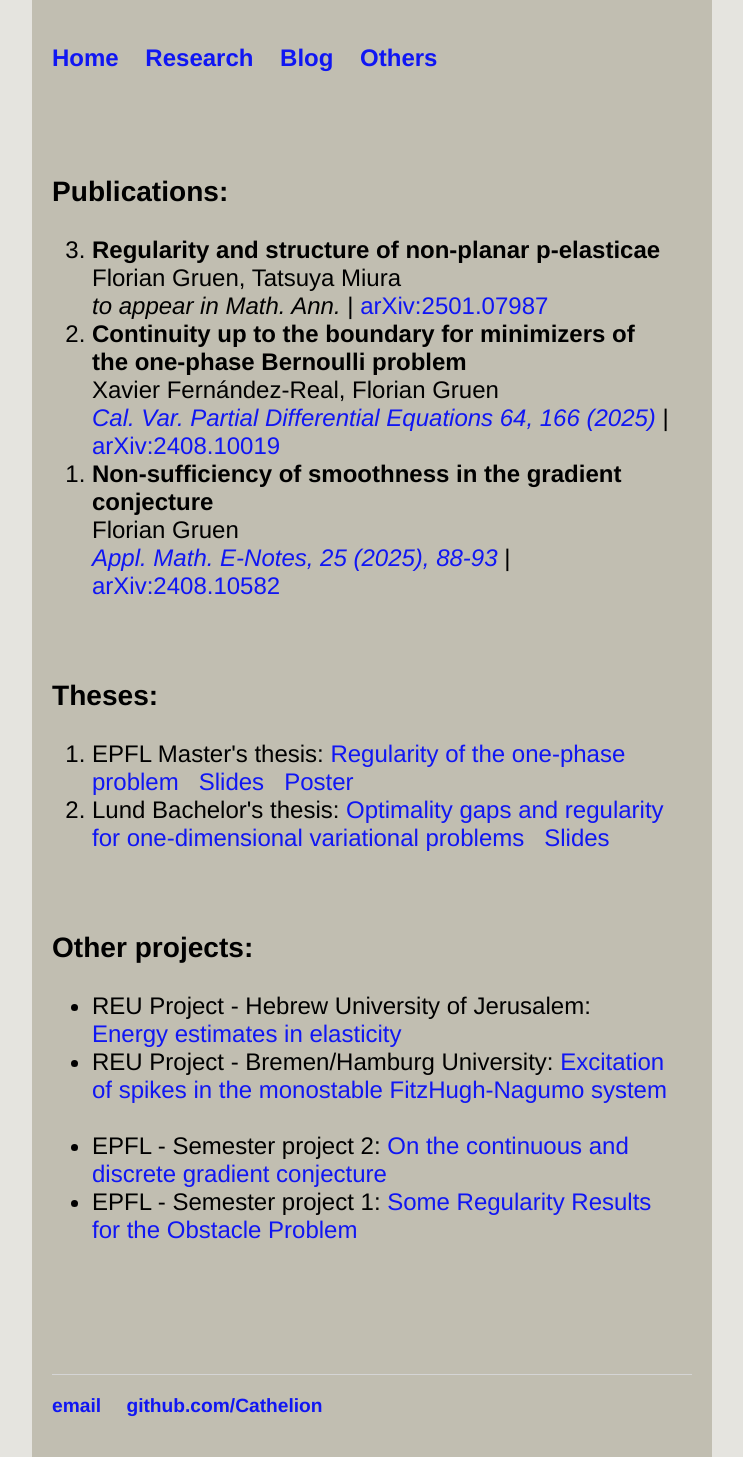
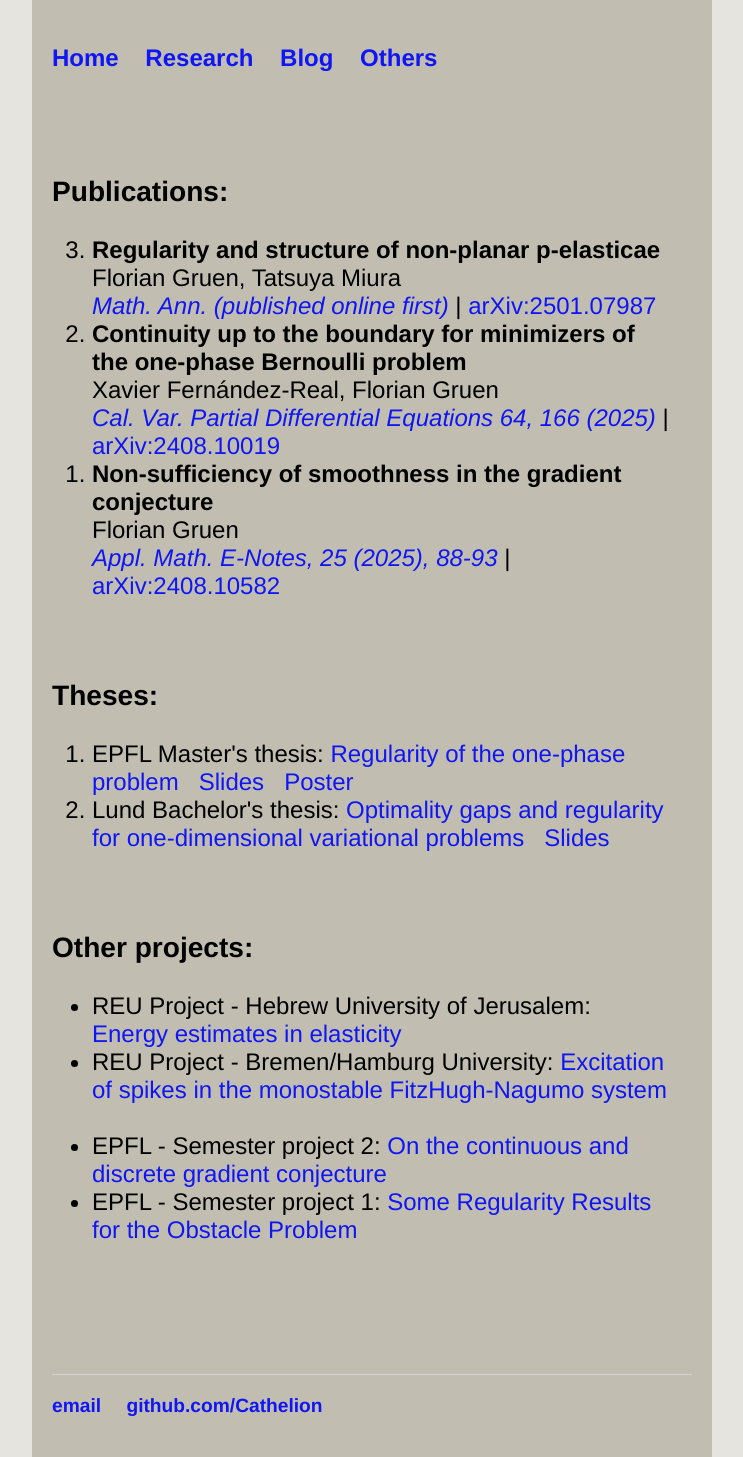
Before and after one commit to Cathelion/Cathelion.github.io, a Jekyll site: the page built from research/research.html, in a window 1280 px wide. Shown: the whole page, without its empty margins (268-1011 px from the left). Built offline with Jekyll 4.4.1, drawn with Linux system fonts in a browser that asks for light colours.

Commit message:
Update research.html

```diff
--- a/research/research.html
+++ b/research/research.html
@@ -7,7 +7,7 @@
     		<div class="blurb">
 <h3>Publications:</h3>
 <ol reversed>
-<li> <b>Regularity and structure of non-planar p-elasticae</b> <br> Florian Gruen, Tatsuya Miura <br> <i>to appear in Math. Ann.</i>   | <a href="https://arxiv.org/abs/2501.07987">arXiv:2501.07987</a> </li>
+<li> <b>Regularity and structure of non-planar p-elasticae</b> <br> Florian Gruen, Tatsuya Miura <br> <a href="https://doi.org/10.1007/s00208-025-03284-6"><i>Math. Ann. (published online first)</i></a> | <a href="https://arxiv.org/abs/2501.07987">arXiv:2501.07987</a> </li>
   <li> <b>Continuity up to the boundary for minimizers of the one-phase Bernoulli problem</b> <br> Xavier Fernández-Real, Florian Gruen <br>  <a href="https://link.springer.com/article/10.1007/s00526-025-03040-3"><i>Cal. Var. Partial Differential Equations 64, 166 (2025)</i></a> | <a href="https://arxiv.org/abs/2408.10019">arXiv:2408.10019</a> </li>
 <li><b>Non-sufficiency of smoothness in the gradient conjecture</b> <br> Florian Gruen <br> <a href="https://www.math.nthu.edu.tw/~amen/2025/AMEN-A231022.pdf"><i>Appl. Math. E-Notes, 25 (2025), 88-93</i></a> | <a href="https://arxiv.org/abs/2408.10582">arXiv:2408.10582</a> </li>
 </ol>
```
